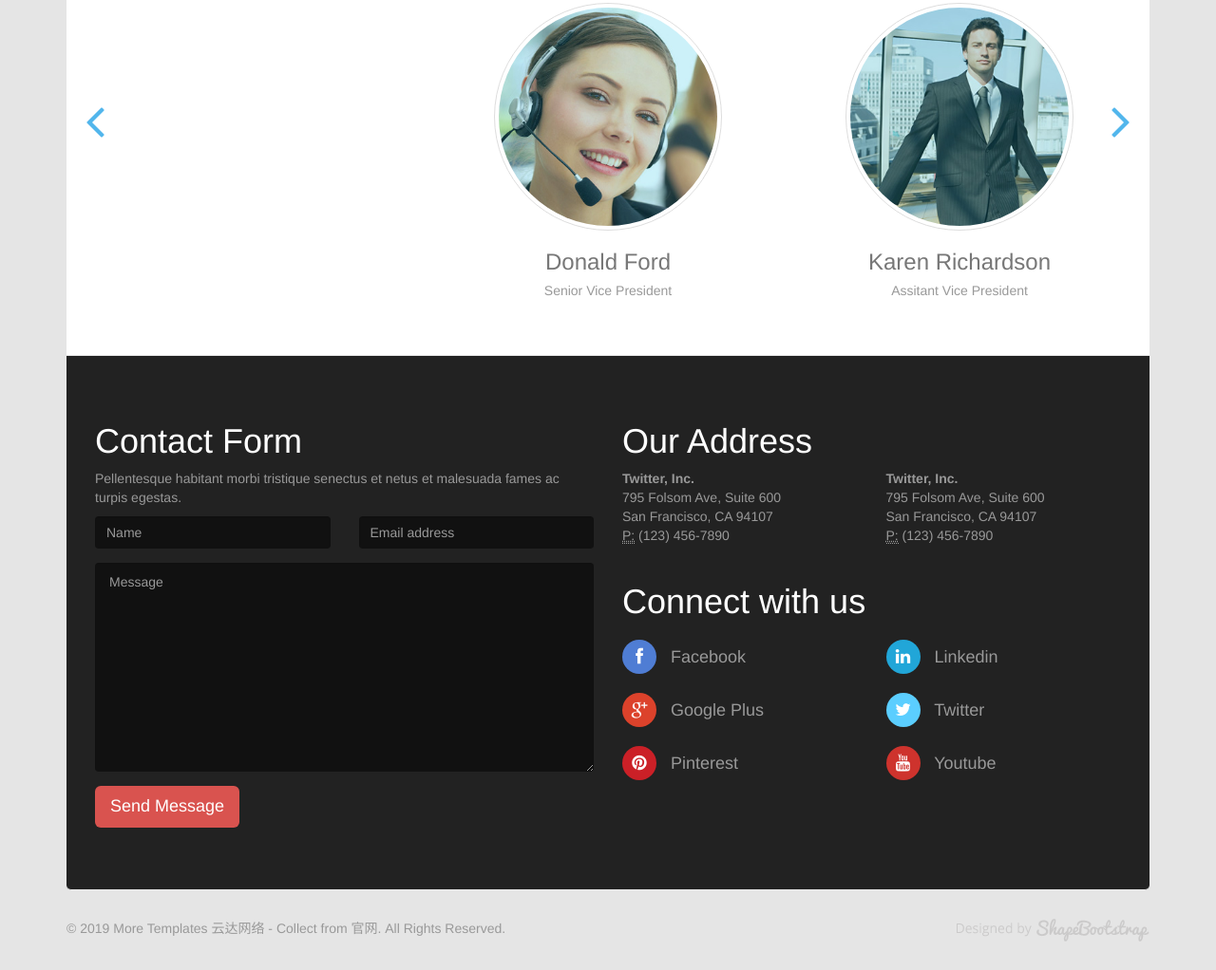
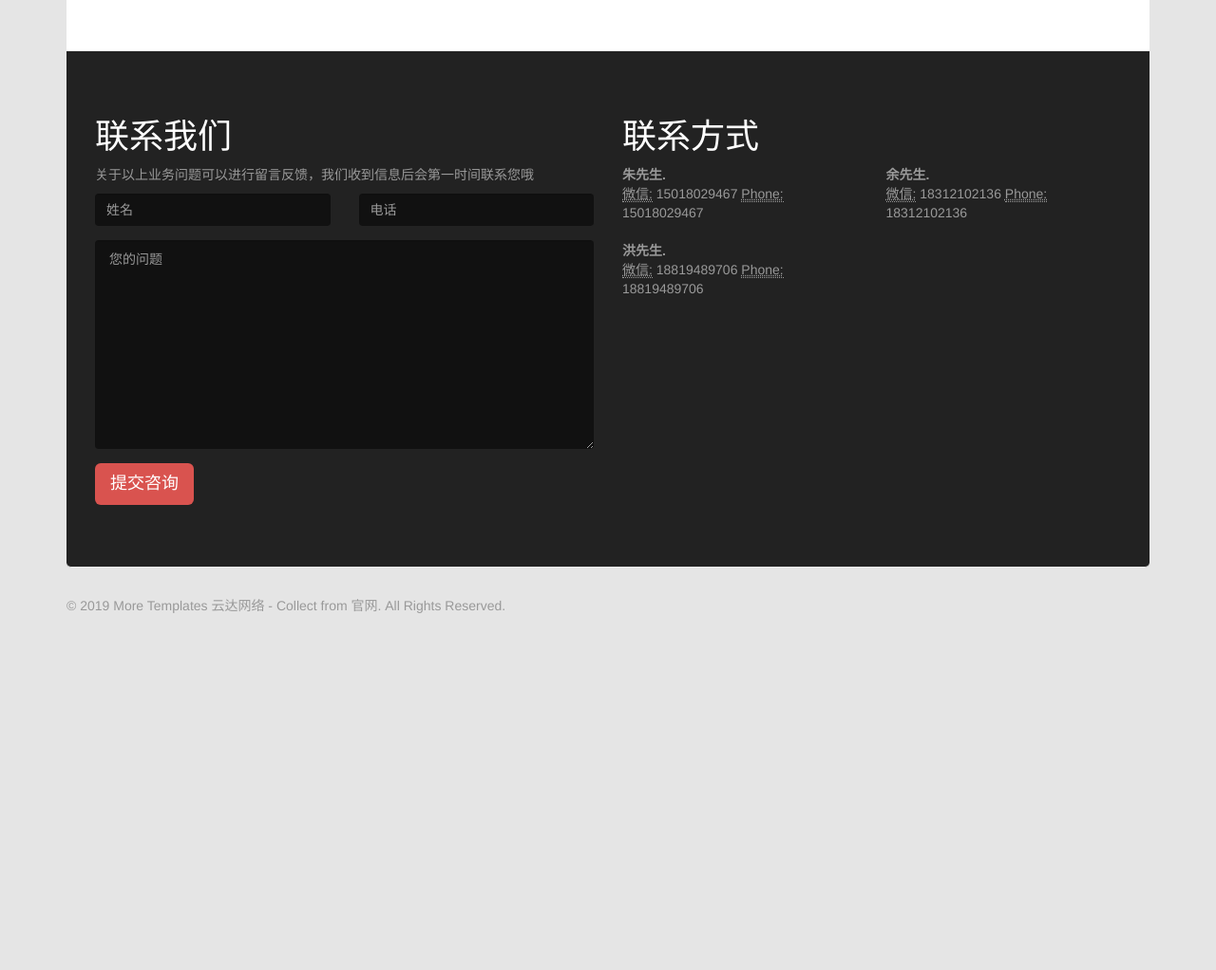
Before and after one commit to Zckor/Zckor.github.io, a plain HTML site: page index.html in a window 1280 px wide. Shown: the part 3110-4132 px from the top of the page at 95% size. After the commit the page ends 3788 px from the top, so only its background shows below. Drawn offline with Linux system fonts and the light colour scheme; a web font is replaced by a local one.

Commit message:
no message

```diff
--- a/index.html
+++ b/index.html
@@ -288,7 +288,7 @@
                     <p class="lead">云达网络致力网站开发，提供各行业解决方案，快速解决行业痛点<br>快准狠，全方位服务.</p>
                 </div>
                 <div class="gap"></div>
-                <div id="team-scroller" class="carousel scale">
+                <div id="team-scroller" class="carousel scale" style="display: none;">
                     <div class="carousel-inner">
                         <div class="item active">
                             <div class="row">
@@ -351,55 +351,60 @@
             <div class="box last">
                 <div class="row">
                     <div class="col-sm-6">
-                        <h1>Contact Form</h1>
-                        <p>Pellentesque habitant morbi tristique senectus et netus et malesuada fames ac turpis egestas.</p>
+                        <h1>联系我们</h1>
+                        <p>关于以上业务问题可以进行留言反馈，我们收到信息后会第一时间联系您哦</p>
                         <div class="status alert alert-success" style="display: none"></div>
                         <form id="main-contact-form" class="contact-form" name="contact-form" method="post" action="sendemail.php" role="form">
                             <div class="row">
                                 <div class="col-sm-6">
                                     <div class="form-group">
-                                        <input type="text" class="form-control" required="required" placeholder="Name">
+                                        <input type="text" class="form-control" required="required" placeholder="姓名">
                                     </div>
                                 </div>
                                 <div class="col-sm-6">
                                     <div class="form-group">
-                                        <input type="text" class="form-control" required="required" placeholder="Email address">
+                                        <input type="text" class="form-control" required="required" placeholder="电话">
                                     </div>
                                 </div>
                             </div>
                             <div class="row">
                                 <div class="col-sm-12">
                                     <div class="form-group">
-                                        <textarea name="message" id="message" required="required" class="form-control" rows="8" placeholder="Message"></textarea>
+                                        <textarea name="message" id="message" required="required" class="form-control" rows="8" placeholder="您的问题"></textarea>
                                     </div>
                                     <div class="form-group">
-                                        <button type="submit" class="btn btn-danger btn-lg">Send Message</button>
+                                        <button type="submit" class="btn btn-danger btn-lg">提交咨询</button>
                                     </div>
                                 </div>
                             </div>
                         </form>
                     </div><!--/.col-sm-6-->
                     <div class="col-sm-6">
-                        <h1>Our Address</h1>
+                        <h1>联系方式</h1>
                         <div class="row">
                             <div class="col-md-6">
                                 <address>
-                                    <strong>Twitter, Inc.</strong><br>
-                                    795 Folsom Ave, Suite 600<br>
-                                    San Francisco, CA 94107<br>
-                                    <abbr title="Phone">P:</abbr> (123) 456-7890
+                                    <strong>朱先生.</strong><br>
+                                    <abbr title="微信">微信:</abbr> 15018029467
+                                    <abbr title="Phone">Phone:</abbr> 15018029467
                                 </address>
                             </div>
                             <div class="col-md-6">
-                                <address>
-                                    <strong>Twitter, Inc.</strong><br>
-                                    795 Folsom Ave, Suite 600<br>
-                                    San Francisco, CA 94107<br>
-                                    <abbr title="Phone">P:</abbr> (123) 456-7890
-                                </address>
+                                    <address>
+                                        <strong>余先生.</strong><br>
+                                        <abbr title="微信">微信:</abbr> 18312102136
+                                        <abbr title="Phone">Phone:</abbr> 18312102136
+                                    </address>
+                            </div>
+                            <div class="col-md-6">
+                                    <address>
+                                        <strong>洪先生.</strong><br>
+                                        <abbr title="微信">微信:</abbr> 18819489706
+                                        <abbr title="Phone">Phone:</abbr> 18819489706
+                                    </address>
                             </div>
                         </div>
-                        <h1>Connect with us</h1>
+                        <!-- <h1>Connect with us</h1>
                         <div class="row">
                             <div class="col-md-6">
                                 <ul class="social">
@@ -415,7 +420,7 @@
                                     <li><a href="#"><i class="icon-youtube icon-social"></i> Youtube</a></li>
                                 </ul>
                             </div>
-                        </div>
+                        </div> -->
                     </div><!--/.col-sm-6-->
                 </div><!--/.row-->
             </div><!--/.box-->
@@ -428,9 +433,7 @@
                 <div class="col-sm-6">
                     &copy; 2019 More Templates <a href="http://www.cssmoban.com/" target="_blank" title="云达网络">云达网络</a> - Collect from <a href="" title="官网" target="_blank">官网</a>. All Rights Reserved.
                 </div>
-                <div class="col-sm-6">
-                    <img class="pull-right" src="images/shapebootstrap.png" alt="ShapeBootstrap" title="ShapeBootstrap">
-                </div>
+
             </div>
         </div>
     </footer><!--/#footer-->
```
